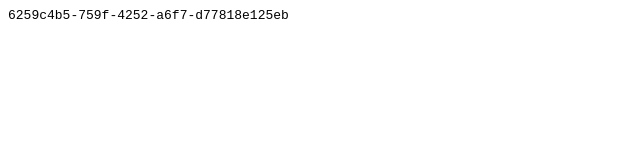
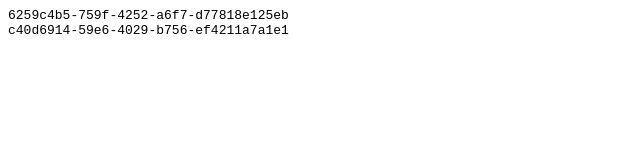
Before and after one commit to Krazzzzymonkey/catalyst-website, a plain HTML site: page capes/users.html in a window 1280 px wide. Shown: the whole page, without its empty margins (0-640 px from the left). Drawn offline with Linux system fonts and the light colour scheme.

Commit message:
Update users.html

```diff
--- a/capes/users.html
+++ b/capes/users.html
@@ -1,3 +1,4 @@
 <html><head></head><body><pre style="word-wrap: break-word; white-space: pre-wrap;">
 6259c4b5-759f-4252-a6f7-d77818e125eb
+c40d6914-59e6-4029-b756-ef4211a7a1e1
 </pre></body></html>
```
